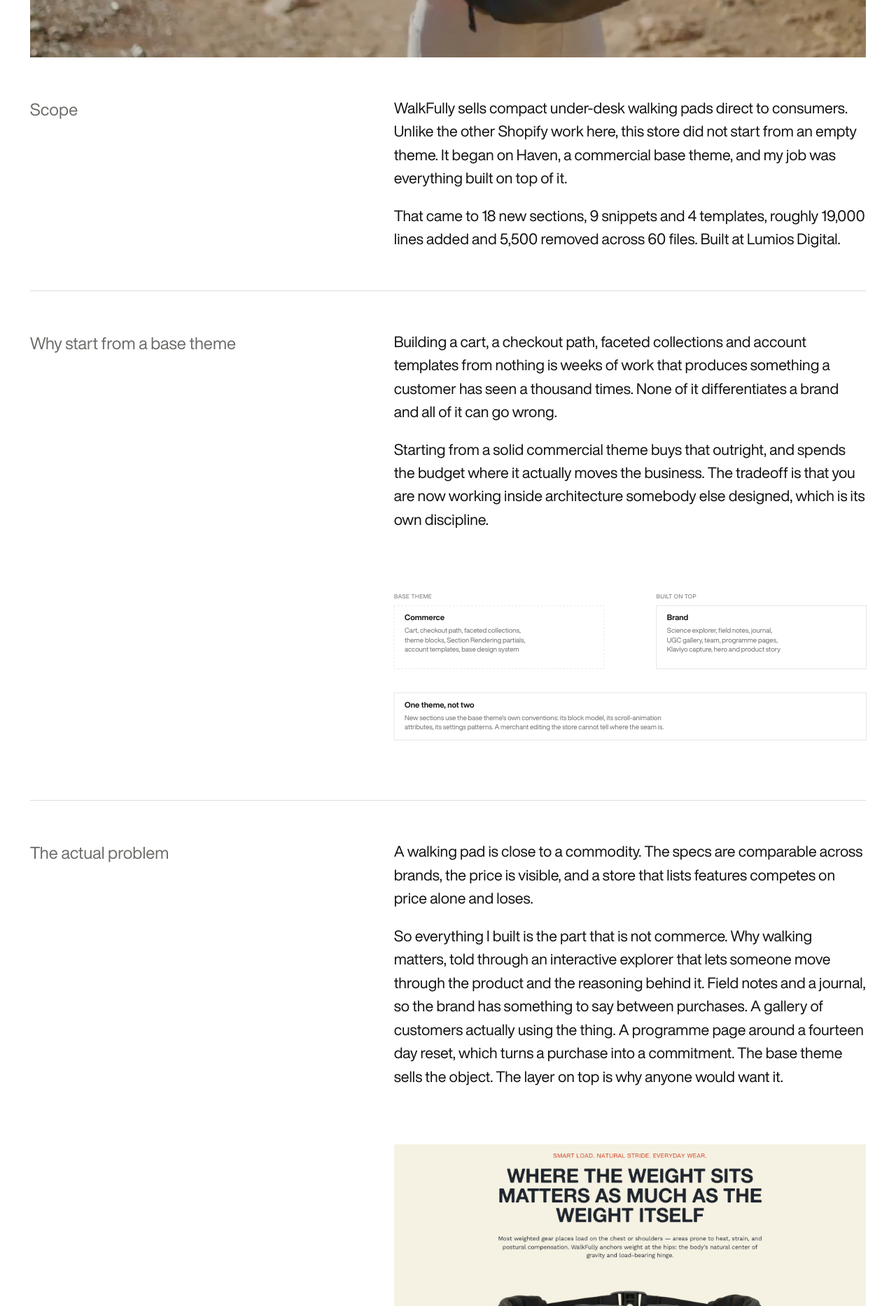
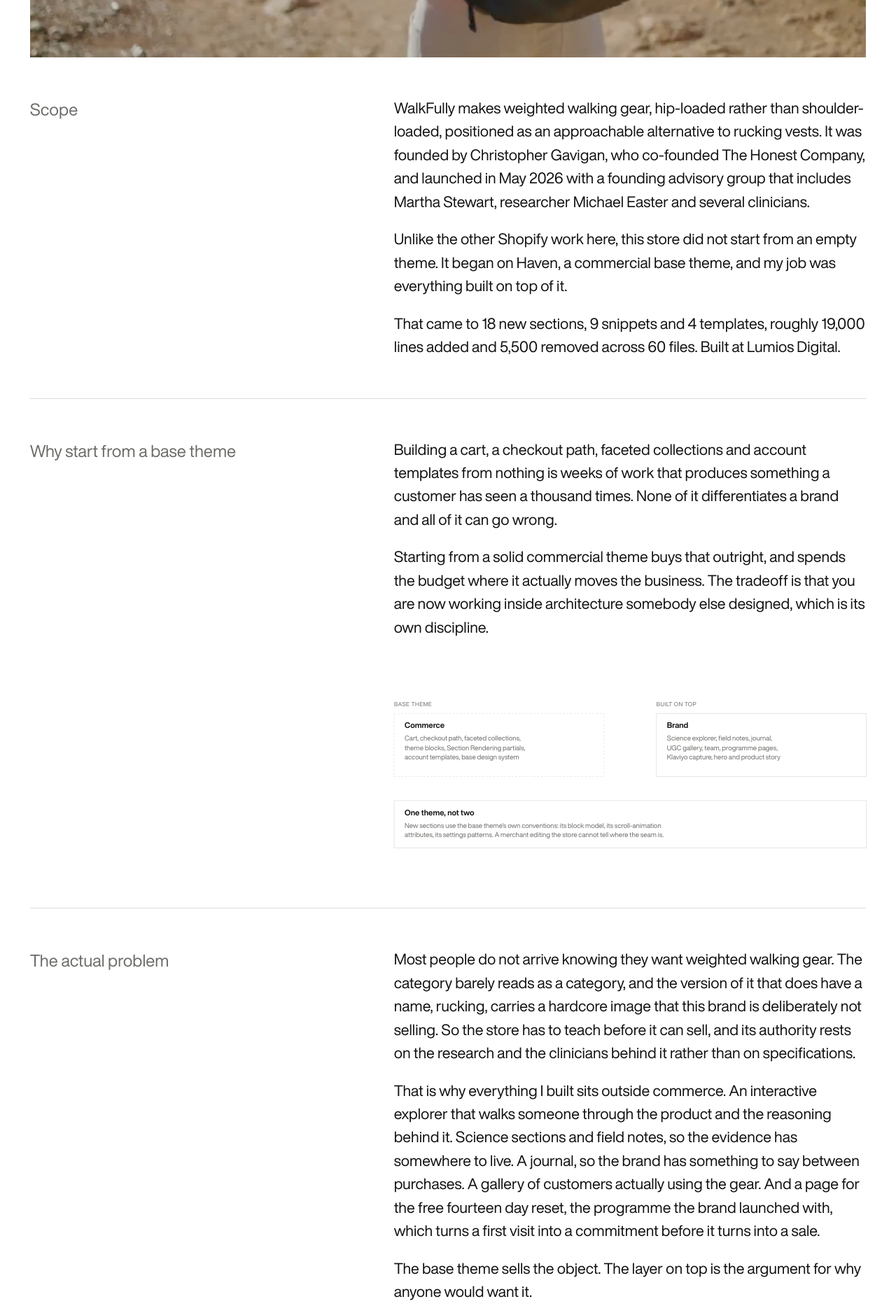
Before and after one commit to nicocantarelli/nicocantarelli-site, a website: page work/walkfully.html in a window 1280 px wide. Shown: the part 1060-2926 px from the top of the page at 70% size. Drawn offline with Linux system fonts and the light colour scheme.

Commit message:
Update the WalkFully copy to the weighted walking gear positioning

```diff
--- a/work/walkfully.html
+++ b/work/walkfully.html
@@ -4,7 +4,7 @@
 <meta charset="UTF-8">
 <meta name="viewport" content="width=device-width, initial-scale=1.0">
 <title>WalkFully — Nicolas Cantarelli</title>
-<meta name="description" content="Brand and content layer built on a commercial Shopify theme for WalkFully, a direct to consumer walking pad brand.">
+<meta name="description" content="Brand and content layer built on a commercial Shopify theme for WalkFully, a direct to consumer weighted walking gear brand.">
 <link rel="icon" href="/favicon.svg" type="image/svg+xml">
 <link rel="icon" href="/favicon.png" sizes="32x32" type="image/png">
 <style>
@@ -157,7 +157,8 @@
   <section>
     <p class="label">Scope</p>
     <div class="prose">
-      <p>WalkFully sells compact under-desk walking pads direct to consumers. Unlike the other Shopify work here, this store did not start from an empty theme. It began on Haven, a commercial base theme, and my job was everything built on top of it.</p>
+      <p>WalkFully makes weighted walking gear, hip-loaded rather than shoulder-loaded, positioned as an approachable alternative to rucking vests. It was founded by Christopher Gavigan, who co-founded The Honest Company, and launched in May 2026 with a founding advisory group that includes Martha Stewart, researcher Michael Easter and several clinicians.</p>
+      <p>Unlike the other Shopify work here, this store did not start from an empty theme. It began on Haven, a commercial base theme, and my job was everything built on top of it.</p>
       <p>That came to 18 new sections, 9 snippets and 4 templates, roughly 19,000 lines added and 5,500 removed across 60 files. Built at Lumios Digital.</p>
     </div>
   </section>
@@ -203,8 +204,9 @@
   <section>
     <p class="label">The actual problem</p>
     <div class="prose">
-      <p>A walking pad is close to a commodity. The specs are comparable across brands, the price is visible, and a store that lists features competes on price alone and loses.</p>
-      <p>So everything I built is the part that is not commerce. Why walking matters, told through an interactive explorer that lets someone move through the product and the reasoning behind it. Field notes and a journal, so the brand has something to say between purchases. A gallery of customers actually using the thing. A programme page around a fourteen day reset, which turns a purchase into a commitment. The base theme sells the object. The layer on top is why anyone would want it.</p>
+      <p>Most people do not arrive knowing they want weighted walking gear. The category barely reads as a category, and the version of it that does have a name, rucking, carries a hardcore image that this brand is deliberately not selling. So the store has to teach before it can sell, and its authority rests on the research and the clinicians behind it rather than on specifications.</p>
+      <p>That is why everything I built sits outside commerce. An interactive explorer that walks someone through the product and the reasoning behind it. Science sections and field notes, so the evidence has somewhere to live. A journal, so the brand has something to say between purchases. A gallery of customers actually using the gear. And a page for the free fourteen day reset, the programme the brand launched with, which turns a first visit into a commitment before it turns into a sale.</p>
+      <p>The base theme sells the object. The layer on top is the argument for why anyone would want it.</p>
     </div>
     <figure>
       <img src="/images/work/walkfully-science.jpg" width="1760" height="1100" alt="The interactive science explorer" loading="lazy">
```
